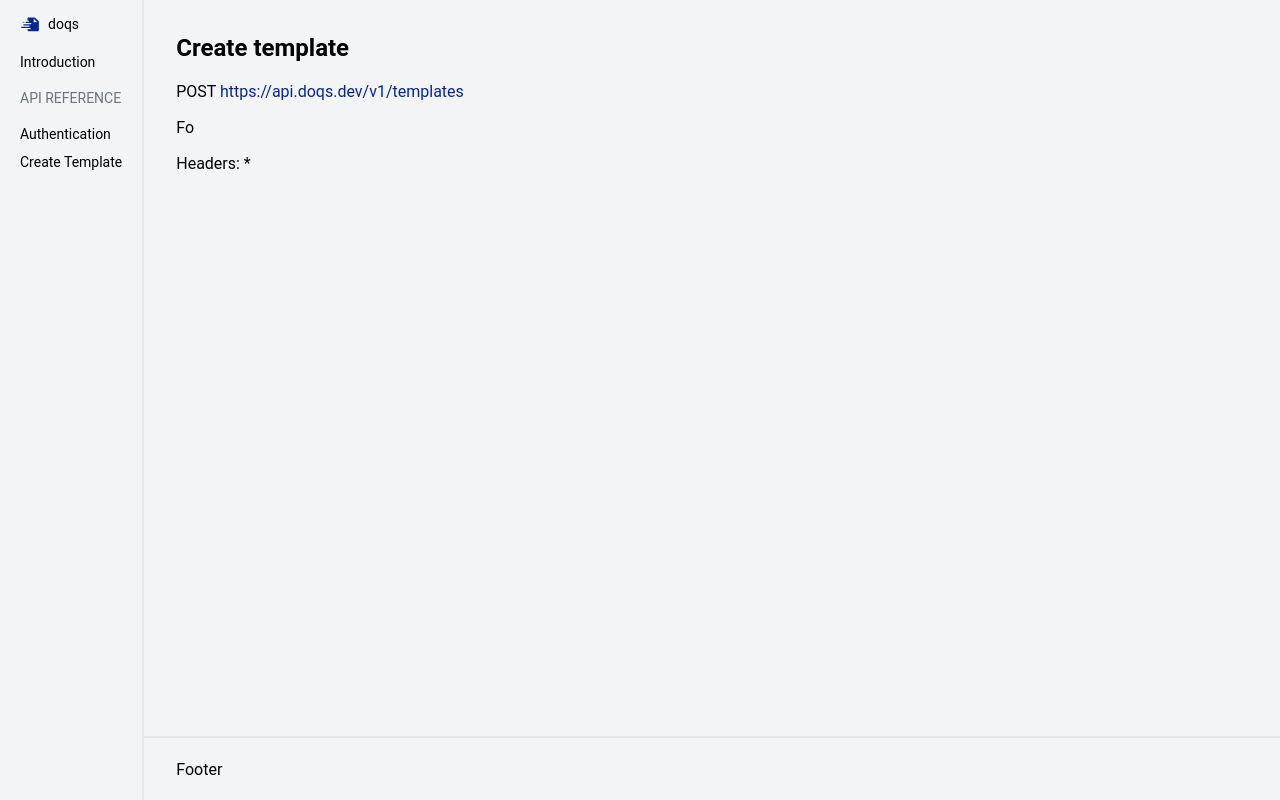
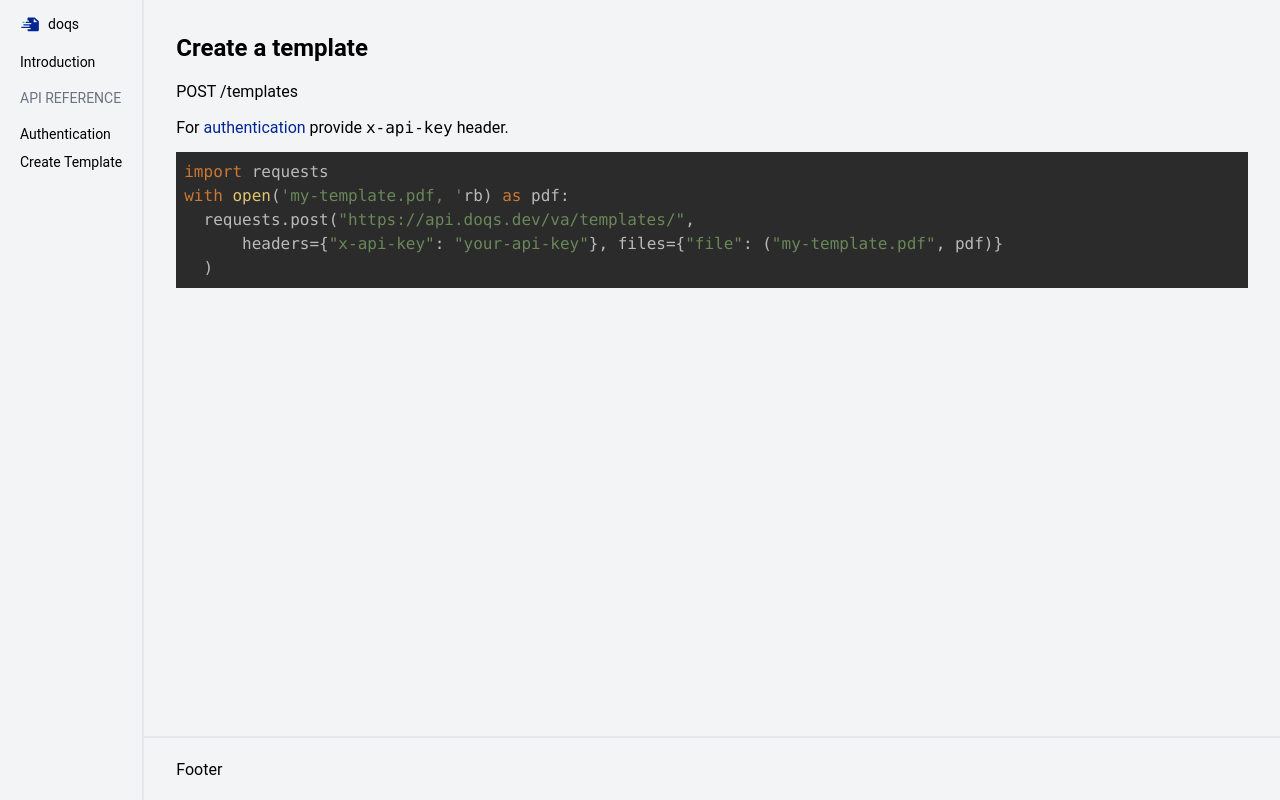
Before and after one commit to doqs-dev/docs, a Next.js app: page /api-reference/create-template in a window 1280 px wide. Built offline with nearby package versions, Linux system fonts and the light colour scheme.

Commit message:
feat: create template

```diff
--- a/components/code-highlighter.tsx
+++ b/components/code-highlighter.tsx
@@ -15,7 +15,7 @@ export const SimpleCodeHighlighter = ({
   return (
       <div className="code-highlighter">
         {title && <h3>{title}</h3>}
-        <SyntaxHighlighter language={language} style={darcula}>
+        <SyntaxHighlighter language={language} style={darcula} wrapLines wrapLongLines>
           {children}
         </SyntaxHighlighter>
       </div>
--- a/pages/api-reference/authentication.mdx
+++ b/pages/api-reference/authentication.mdx
@@ -1,7 +1,4 @@
-import SyntaxHighlighter from 'react-syntax-highlighter';
-import {darcula} from 'react-syntax-highlighter/dist/cjs/styles/hljs'; import {
-    SimpleCodeHighlighter
-} from "../../components/code-highlighter";
+import {SimpleCodeHighlighter} from "../../components/code-highlighter";
 
 # Authentication
 
--- a/pages/api-reference/create-template.mdx
+++ b/pages/api-reference/create-template.mdx
@@ -1,8 +1,16 @@
-# Create template
+import {SimpleCodeHighlighter} from "../../components/code-highlighter";
 
-POST https://api.doqs.dev/v1/templates
+# Create a template
 
-Fo
+POST /templates
 
-Headers:
-*
+For [authentication](/api-reference/authentication)  provide `x-api-key` header.
+
+<SimpleCodeHighlighter language="python">
+    {`import requests
+with open('my-template.pdf, 'rb) as pdf:
+    requests.post("https://api.doqs.dev/va/templates/",
+        headers={"x-api-key": "your-api-key"}, files={"file": ("my-template.pdf", pdf)}
+    )
+`}
+</SimpleCodeHighlighter>
```
